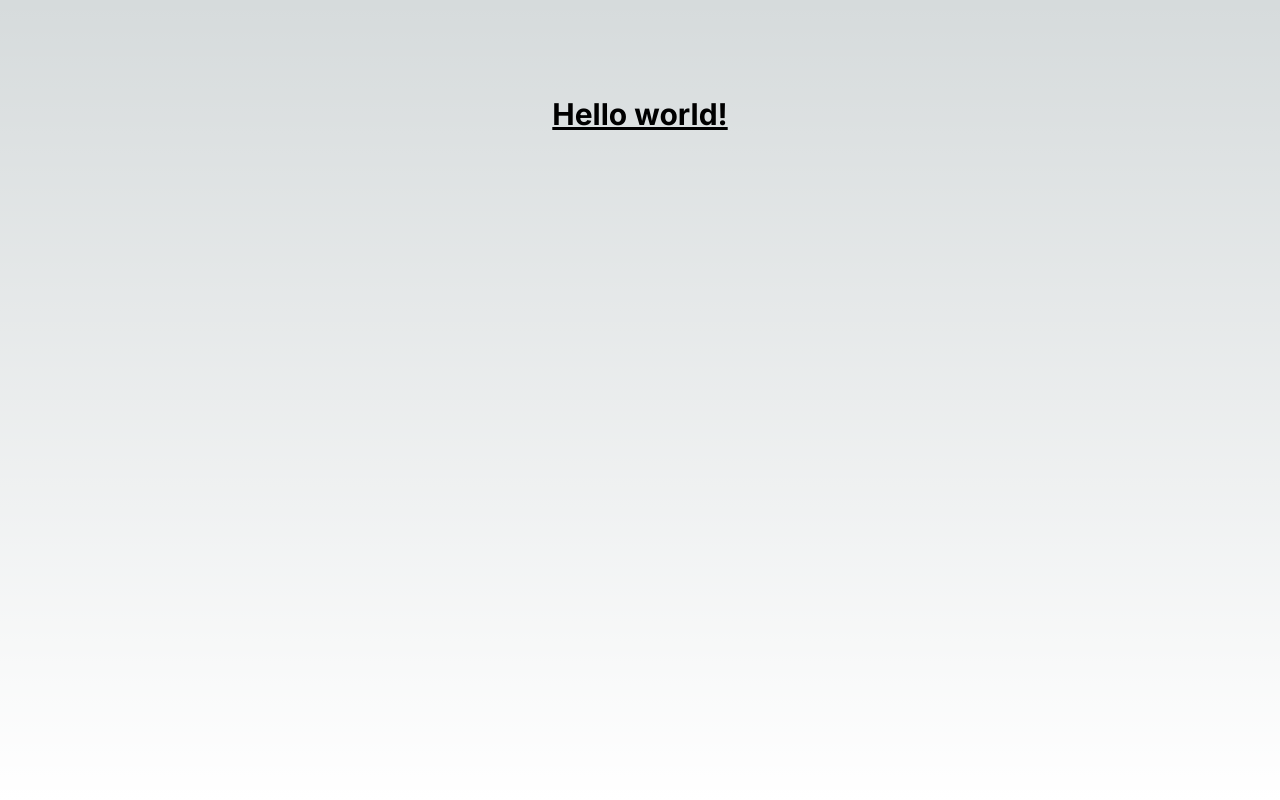
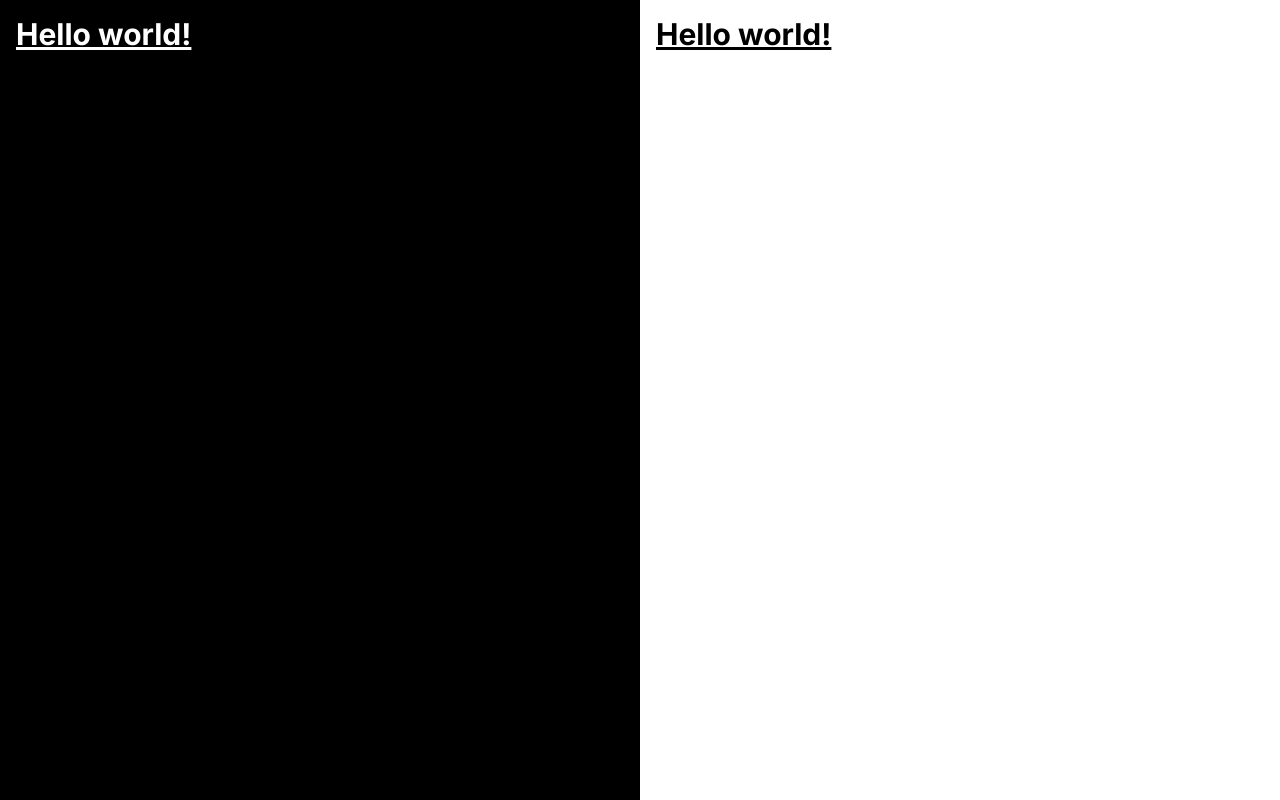
Before and after one commit to TohDeKai/portfolio, a Next.js app in the folder app/: page / in a window 1280 px wide. Built offline with nearby package versions, Linux system fonts and the light colour scheme.

Commit message:
FEAT: achieve split screen layout

```diff
--- a/app/src/app/page.tsx
+++ b/app/src/app/page.tsx
@@ -1,11 +1,17 @@
-import Image from 'next/image'
-
 export default function Home() {
   return (
-    <main className="flex min-h-screen flex-col items-center justify-between p-24">
-     <h1 className="text-3xl font-bold underline">
-      Hello world!
-    </h1>
+    <main className="flex flex-col min-h-screen md:flex-row">
+      {/* Black section (on top on mobile, on the left on larger screens) */}
+      <div className="md:order-1 flex-1 bg-black p-4 text-white">
+        <h1 className="text-3xl font-bold underline">Hello world!</h1>
+        {/* Add your content for the black section here */}
+      </div>
+
+      {/* White section (on the bottom on mobile, on the right on larger screens) */}
+      <div className="md:order-2 flex-1 bg-white p-4 overflow-y-auto">
+        {/* Populate the white section with lorem ipsum */}
+        <h1 className="text-3xl font-bold underline text-black">Hello world!</h1>
+      </div>
     </main>
-  )
+  );
 }
```
